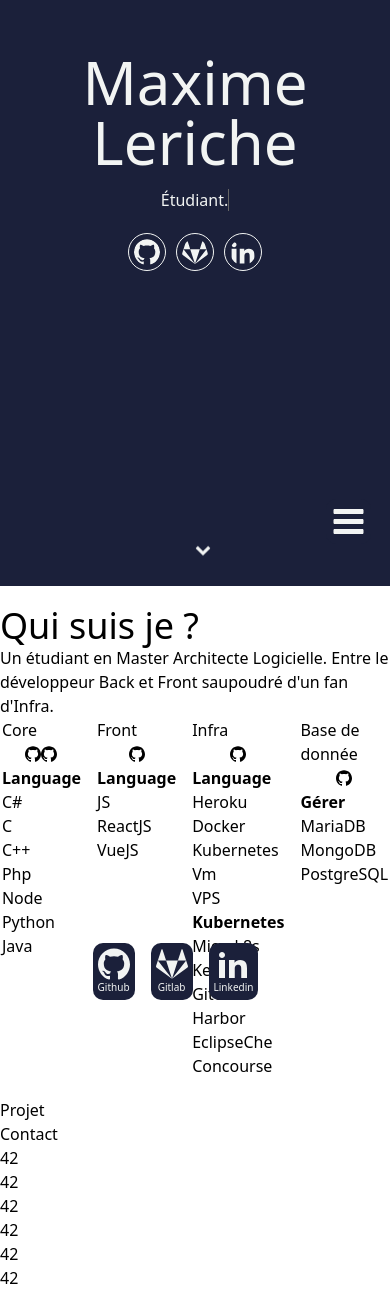
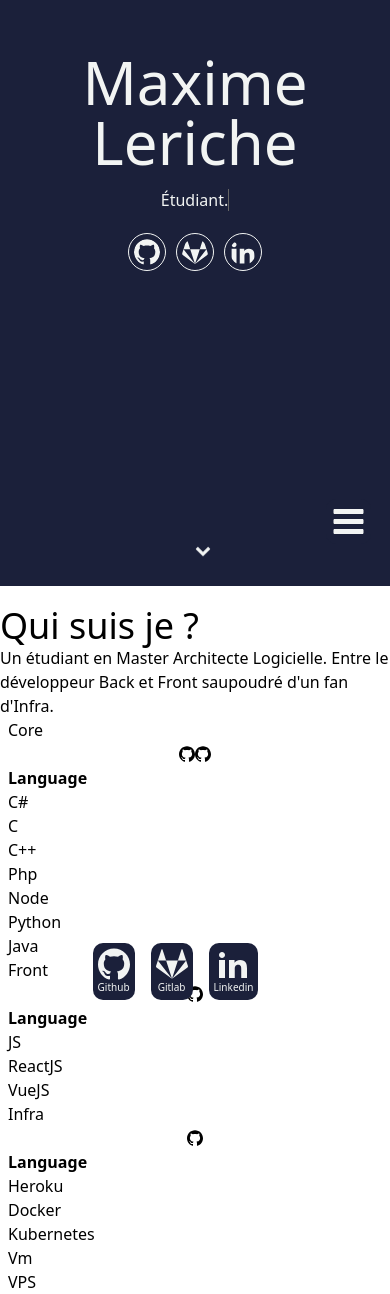
Before and after one commit to batleforc/Portfolio, a React (Create React App) app in the folder client/: page / in a window 390 px wide. Shown: the part 258-1552 px from the top of the page. Built offline with nearby package versions, Linux system fonts and the light colour scheme.

Commit message:
[add] Un peu de responsivee

```diff
--- a/client/src/component/MainPage/About/Tech.tsx
+++ b/client/src/component/MainPage/About/Tech.tsx
@@ -20,9 +20,9 @@ interface ITech {
 
 const Tech = ({ techs }: { techs: ITech[] }) => {
   return (
-    <div id="Tech" className="flex justify-center">
+    <div id="Tech" className="flex flex-col md:flex-row justify-center flex-wr">
       {techs.map(({ Label, Icon, categorie }, index) => (
-        <div id={`${Label}`} key={index} className="flex-row mx-2">
+        <div id={`${Label}`} key={index} className="flex flex-col mx-2">
           <p id={`${Label}Label`}>{Label}</p>
           <div id={`${Label}Icon`} className="flex justify-center my-1">
             {Icon.map(({ icon }, indexIcon) => (
```
